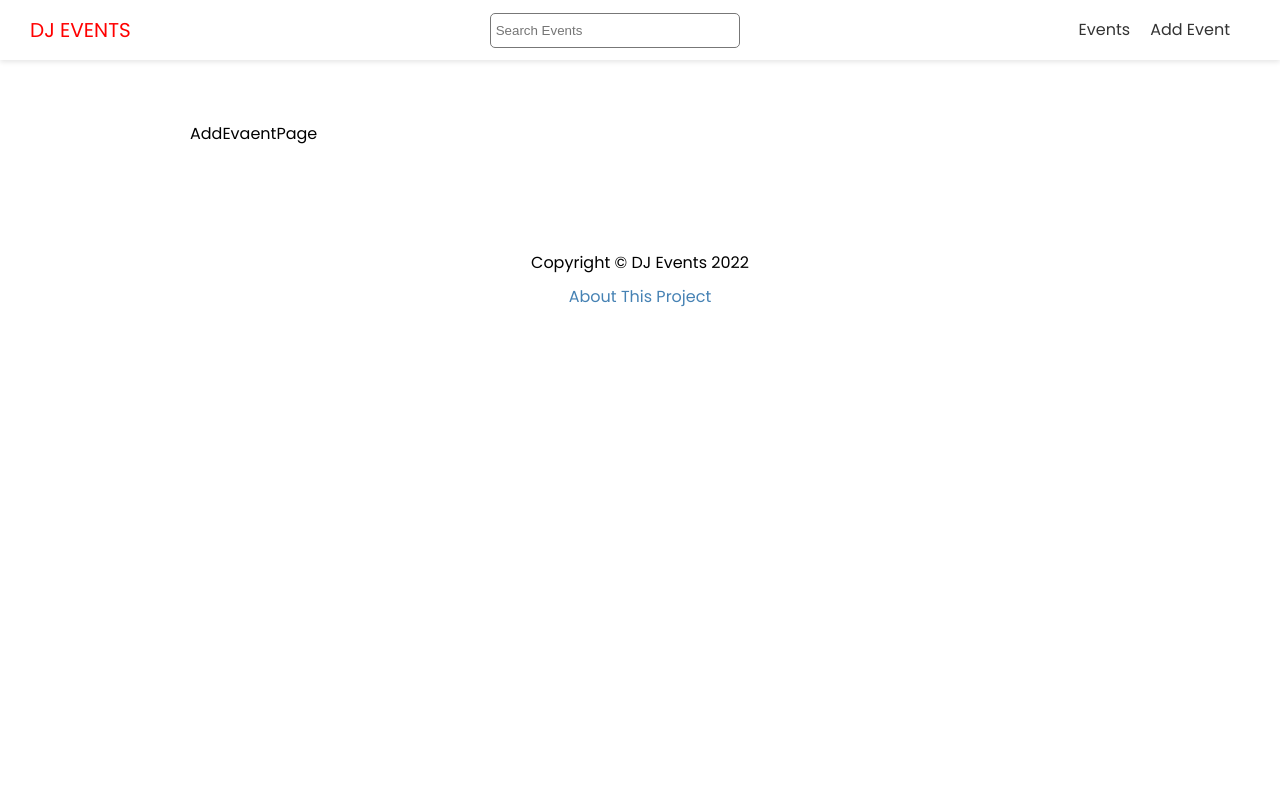
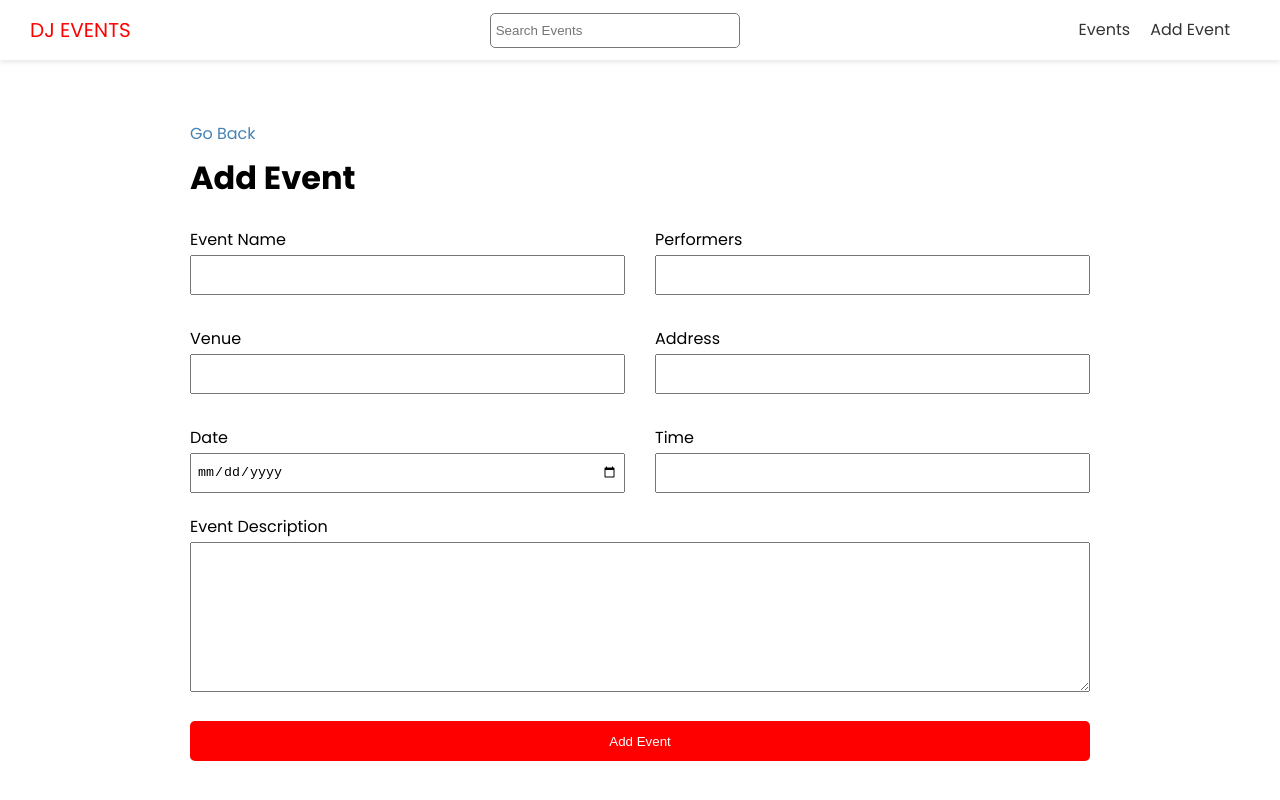
Before and after one commit to BAM-hub/dj-events-frontend, a Next.js app: page /events/add in a window 1280 px wide. Shown: the top 800 px of the page. Built offline with nearby package versions, Linux system fonts and the light colour scheme; no server answers.

Commit message:
the add event page

```diff
--- a/pages/events/add.js
+++ b/pages/events/add.js
@@ -1,9 +1,115 @@
+import { useState } from 'react';
+import { useRouter } from 'next/router';
+import Link from 'next/link';
+import { API_URL } from '@/config/index';
+import styles from '@/styles/Form.module.css';
 import Layout from '@/components/Layout';
 
 export default function AddEvaentPage() {
+  const [values, setValues] = useState({
+    name: '',
+    performers: '',
+    venue: '',
+    address: '',
+    date: '',
+    time: '',
+    description: ''
+  });
+  const router = useRouter();
+
+  const handleSubmit = e => {
+    e.preventDefault();
+    console.log(values);
+  }
+  const handleInputChange = e => {
+    const {name, value} = e.target;
+    setValues({
+      ...values,
+      [name]: value
+    });
+  }
+
   return (
     <Layout title='Add New Event'>
-      <div>AddEvaentPage</div>
+      <Link href='/events'>Go Back</Link>
+      <h1>Add Event</h1>
+
+      <form onSubmit={handleSubmit} className={styles.form}>
+        <div className={styles.grid}>
+          <div>
+            <label htmlFor="name">Event Name</label>
+            <input
+              type="text"
+              name="name"
+              id="name"
+              value={values.name}
+              onChange={handleInputChange}
+            />
+          </div>
+          <div>
+            <label htmlFor='performers'>Performers</label>
+            <input
+              type='text'
+              name='performers'
+              id='performers'
+              value={values.performers}
+              onChange={handleInputChange}
+            />
+          </div>
+          <div>
+            <label htmlFor='venue'>Venue</label>
+            <input
+              type='text'
+              name='venue'
+              id='venue'
+              value={values.venue}
+              onChange={handleInputChange}
+            />
+          </div>
+          <div>
+            <label htmlFor='address'>Address</label>
+            <input
+              type='text'
+              name='address'
+              id='address'
+              value={values.address}
+              onChange={handleInputChange}
+            />
+          </div>
+          <div>
+            <label htmlFor='date'>Date</label>
+            <input
+              type='date'
+              name='date'
+              id='date'
+              value={values.date}
+              onChange={handleInputChange}
+            />
+          </div>
+          <div>
+            <label htmlFor='time'>Time</label>
+            <input
+              type='text'
+              name='time'
+              id='time'
+              value={values.time}
+              onChange={handleInputChange}
+            />
+          </div>
+        </div>
+
+        <div>
+          <label htmlFor='description'>Event Description</label>
+          <textarea
+            type='text'
+            name='description'
+            id='description'
+            value={values.description}
+            onChange={handleInputChange}></textarea>
+        </div>
+
+        <input type='submit' value='Add Event' className='btn' />
+      </form>
     </Layout>
   )
 }
```
